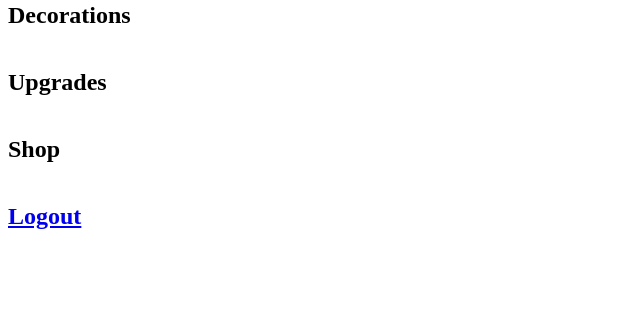
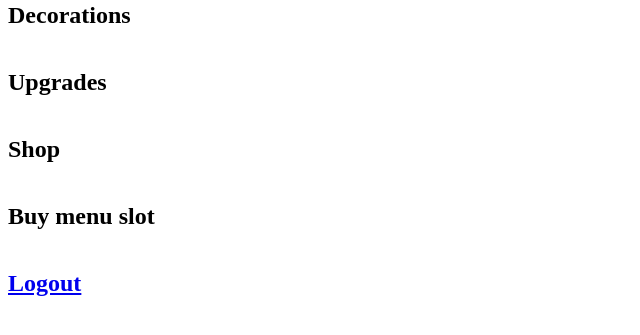
Before and after one commit to VulcanWM/Drinks-Cabin, a Flask app: template templates/index.html in a window 1280 px wide. Shown: the part 206-541 px from the top of the page, without its empty margins (0-640 px from the left). Run offline with Flask 2, Linux system fonts and the light colour scheme; the template is opened without the code that fills it: most values are stand-ins (such as "Sample title", 1, 10 or a date in 2020).

Commit message:
added buying menu slots

```diff
--- a/drinks/popular.txt
+++ b/drinks/popular.txt
@@ -2,3 +2,4 @@ Water
 Tea
 Coffee
 Hot Chocolate
+Bubble Tea
--- a/templates/index.html
+++ b/templates/index.html
@@ -1,4 +1,5 @@
 <link rel="stylesheet" href="/static/expand.css" />
+<link rel="stylesheet" href="/static/index.css" />
 {% if cookie == "False" %}
 
 <div class="expandable section">
@@ -39,7 +40,7 @@
     <p>Hourly Income: ₹{{user['Hourly']}}.00</p>
     <h3>Menu</h3>
     {% for item in user['Menu'] %}
-      {% if item['Name'] == "Water" %}
+      {% if item['Name'] == "Water" or item['Name'] == "Bubble Tea" %}
         {% set emoji = "🥤" %}
       {% elif item['Type'] == "Popular" %}
         {% set emoji = "🫖" %}
@@ -119,6 +120,42 @@
 	</div>
 </div>
 
+<div class="expandable section">
+  <h2>Buy menu slot</h2>
+	<div class="expand">
+    <form action="{{ url_for('buymenuslot') }}" method="POST">
+      <label for="title">Drink name:</label><br>
+      <select id="title" name="title" required>
+        <option value="Beer">Beer for ₹4000000.00</option>
+        <option value="Wine">Wine for ₹4000000.00</option>
+        <option value="Vodka">Vodka for ₹4000000.00</option>
+        <option value="Whiskey">Whiskey for ₹4000000.00</option>
+        <option value="Rum">Rum for ₹4000000.00</option>
+        <option value="Brandy">Brandy for ₹4000000.00</option>
+        <option value="Gin">Gin for ₹4000000.00</option>
+        <option value="Coca Cola">Coca Cola for ₹3000000.00</option>
+        <option value="Fanta Orange">Fanta Orange for ₹3000000.00</option>
+        <option value="Fanta Lemon">Fanta Lemon for ₹3000000.00</option>
+        <option value="Lemonade">Lemonade for ₹3000000.00</option>
+        <option value="Sparkling Water">Sparkling Water for ₹3000000.00</option>
+        <option value="Pepsi">Pepsi for ₹3000000.00</option>
+        <option value="7 Up">7 Up for ₹3000000.00</option>
+        <option value="Dr Pepper">Dr Pepper for ₹3000000.00</option>
+        <option value="Apple Juice">Apple Juice for ₹2000000.00</option>
+        <option value="Orange Juice">Orange Juice for ₹2000000.00</option>
+        <option value="Pineapple Juice">Pineapple Juice for ₹2000000.00</option>
+        <option value="Grape Juice">Grape Juice for ₹2000000.00</option>
+        <option value="Cranberry Juice">Cranberry Juice for ₹2000000.00</option>
+        <option value="Tea">Tea  for ₹1000000.00</option>
+        <option value="Coffee">Coffee for ₹1000000.00</option>
+        <option value="Hot Chocolate">Hot Chocolate for ₹1000000.00</option>
+        <option value="Bubble Tea">Bubble Tea for ₹1000000.00</option>
+      </select><br><br>
+      <button type="submit">Submit</button>
+    </form>
+	</div>
+</div>
+
 <h2><a href="/logout">Logout</a></h2>
 
 {% endif %}
--- a/templates/success.html
+++ b/templates/success.html
@@ -12,6 +12,8 @@
   <p>You bought a {{item}}</p>
 {% elif type == "hire" %}
   <p>You hired a {{empl}}</p>
+{% elif type == "buymenu" %}
+  <p>You bought a slot in your menu to sell {{item}}</p>
 {% endif %}
 <br>
 <p>Click <a href="/">here</a> to go back to the main page</p>
```
Also changed, not shown: app.py (+14 -1 lines), functions.py (+58 -9 lines), static/index.css (added).
